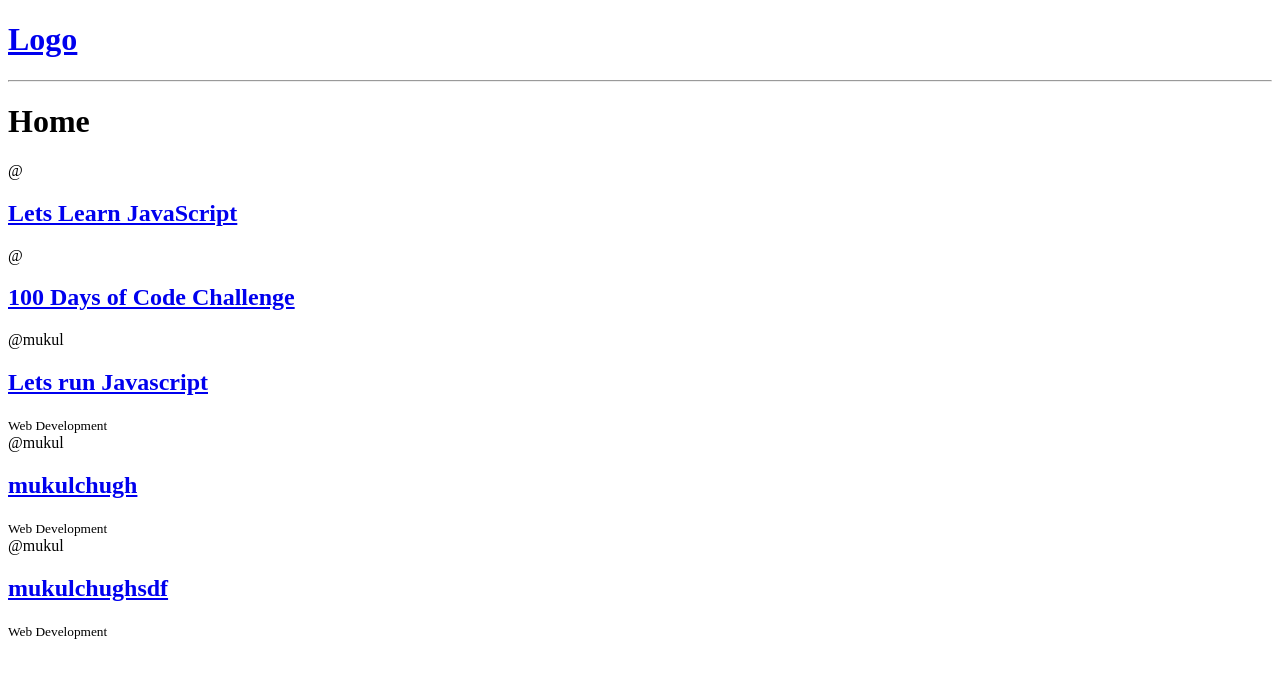
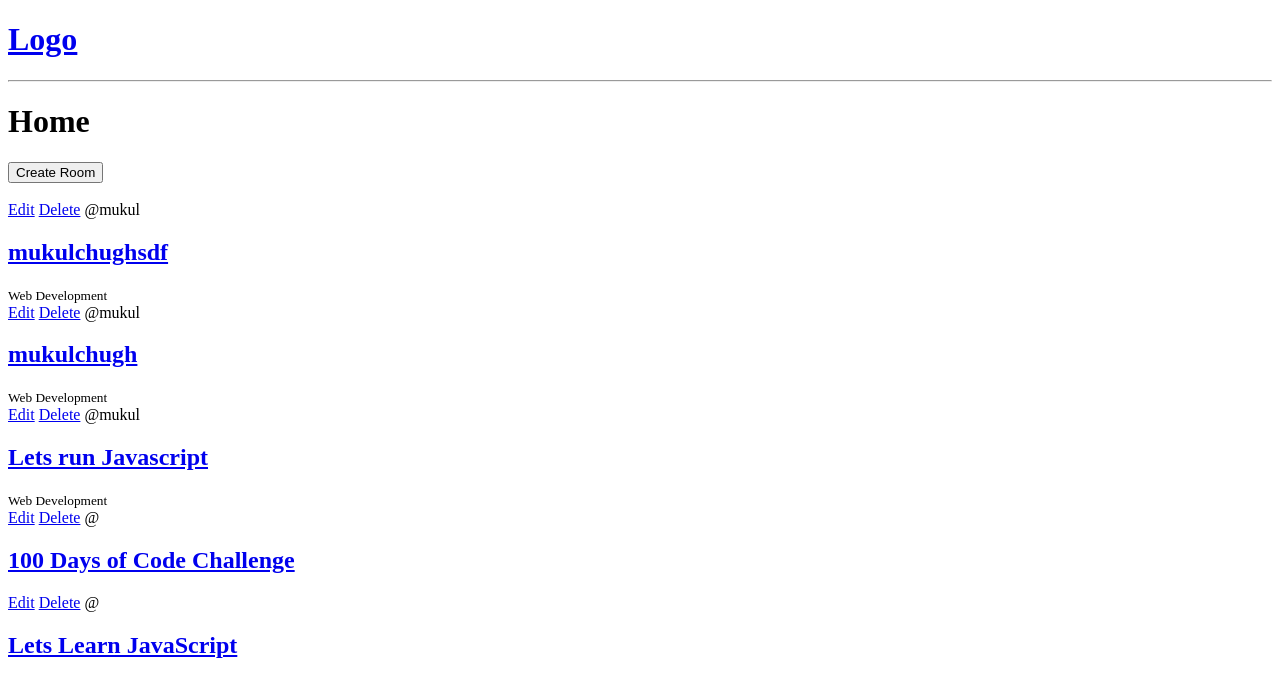
Before and after one commit to mukulchugh/devcord, a Django app: page / in a window 1280 px wide. Shown: the top 697 px of the page. Run offline with Django 4.2, Linux system fonts and the light colour scheme; data comes from the database, SQL or seed files in the repository; both versions use the stored data as it was after the commit.

Commit message:
Added CRUD Operations on Rooms

```diff
--- a/base/models.py
+++ b/base/models.py
@@ -16,6 +16,9 @@ class Room(models.Model):
     updated = models.DateTimeField(auto_now=True)
     created = models.DateTimeField(auto_now_add=True)
 
+    class Meta:
+        ordering = ['-updated','-created']
+
     def __str__(self):
         return self.name
 
--- a/base/templates/base/home.html
+++ b/base/templates/base/home.html
@@ -3,11 +3,18 @@
 {% block content %}
     <h1>Home</h1>
 
+    <a href="{% url 'create-room' %}"><button>Create Room</button></a>
+    <br>
+    <br>
+
     <div>
         {% for room in rooms %}
         <div>
+            <a href={% url 'update-room' room.id  %}>Edit</a>
+            <a href={% url 'delete-room' room.id  %}>Delete</a>
+
             <span>@{{room.host.username}}</span>
-            <a href="{% url 'room' 'room.id' %}">
+            <a href="{% url 'room' room.id %}">
                 <h2>{{ room.name }}</h2>
             </a>
             <small>{{ room.topic.name }}</small>
--- a/base/urls.py
+++ b/base/urls.py
@@ -4,4 +4,8 @@ from . import views
 urlpatterns = [
     path('', views.home, name='home'),
     path('room/<str:pk>', views.room, name='room'),
+    path('create-room/', views.createRoom, name='create-room'),
+    path('update-room/<str:pk>', views.updateRoom, name='update-room'),
+    path('delete-room/<str:pk>', views.deleteRoom, name='delete-room'),
+
 ]
--- a/base/views.py
+++ b/base/views.py
@@ -1,6 +1,6 @@
-from django.shortcuts import render
+from django.shortcuts import render, redirect
 from .models import Room
-
+from .forms import RoomForm
 
 def home(request):
     rooms = Room.objects.all()
@@ -9,4 +9,34 @@ def home(request):
 
 def room(request,pk):
     room = Room.objects.get(id=pk)
+    context = {'room': room}
     return render(request, 'base/room.html', context)
+
+def createRoom(request):
+    form = RoomForm()
+    if request.method == 'POST':
+        form = RoomForm(request.POST)
+        if form.is_valid():
+            form.save()
+            return redirect('home')
+    context={'form':form}
+    return render(request, 'base/room_form.html',context)
+
+def updateRoom(request, pk):
+    room = Room.objects.get(id=pk)
+    form = RoomForm(instance=room)
+    if request.method == 'POST':
+        form = RoomForm(request.POST, instance=room)
+        if form.is_valid():
+            form.save()
+            return redirect('home')
+    context={'form':form}
+    return render(request, 'base/room_form.html',context)
+
+def deleteRoom(request, pk):
+    room = Room.objects.get(id=pk)
+    if request.method == 'POST':
+        room.delete()
+        return redirect('home')
+    context={'obj':room}
+    return render(request, 'base/delete.html',context)
```
Also changed, not shown: base/forms.py (added, +7 -0 lines), base/templates/base/delete.html (added, +12 -0 lines), base/templates/base/room_form.html (added, +13 -0 lines), db.sqlite3.
